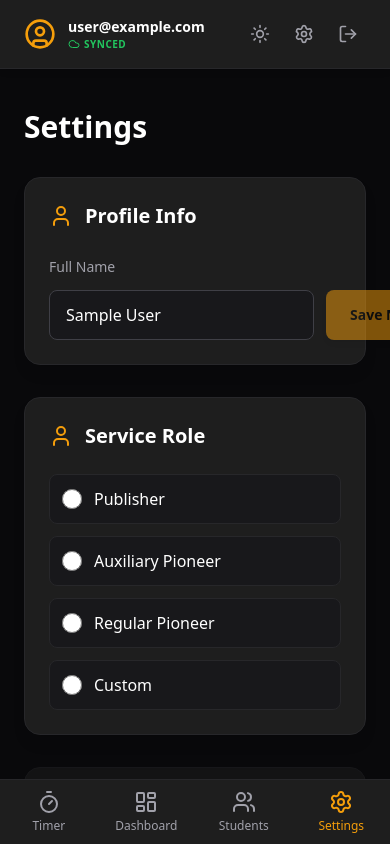
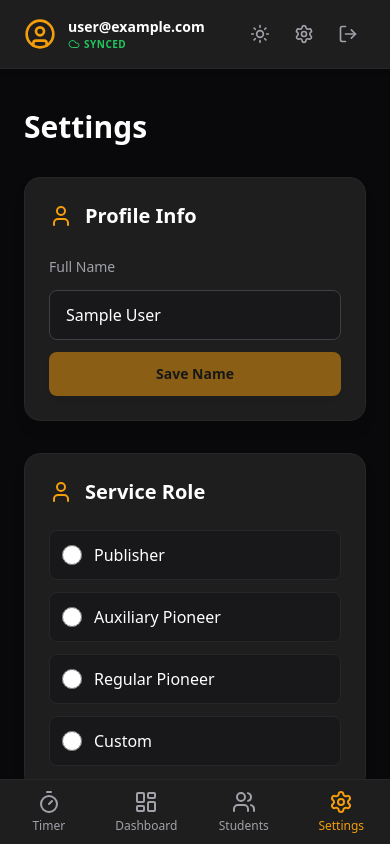
Before and after one commit to 1ncessantlol/field-service-tracker, a React (Vite) app: page /settings in a window 390 px wide. Built offline with nearby package versions, Linux system fonts and the light colour scheme; no server answers; the database is empty; sample sign-in values are in the browser's storage.

Commit message:
Fixed mobile layout overflow for name save button

```diff
--- a/src/pages/SettingsScreen.tsx
+++ b/src/pages/SettingsScreen.tsx
@@ -88,18 +88,18 @@ export default function SettingsScreen() {
 
         <div className="space-y-3">
           <label className="text-sm font-medium text-gray-500 dark:text-zinc-400">Full Name</label>
-          <div className="flex space-x-3">
+          <div className="flex flex-col sm:flex-row gap-3 w-full">
             <input
               type="text"
               value={profileName}
               onChange={(e) => setProfileName(e.target.value)}
-              className="flex-1 px-4 py-3 bg-gray-100 dark:bg-zinc-900 border border-gray-300 dark:border-zinc-700 rounded-lg text-gray-900 dark:text-white focus:outline-none focus:border-primary focus:ring-1 focus:ring-primary"
+              className="w-full sm:flex-1 px-4 py-3 bg-gray-100 dark:bg-zinc-900 border border-gray-300 dark:border-zinc-700 rounded-lg text-gray-900 dark:text-white focus:outline-none focus:border-primary focus:ring-1 focus:ring-primary"
               placeholder="Enter your name"
             />
             <button
               onClick={handleSaveName}
               disabled={isNameSaving || profileName === (user?.displayName || '')}
-              className={`px-6 py-3 font-bold rounded-lg transition-all duration-200 ease-in-out active:scale-95 text-sm shadow-md whitespace-nowrap
+              className={`w-full sm:w-auto px-6 py-3 font-bold rounded-lg transition-all duration-200 ease-in-out active:scale-95 text-sm shadow-md whitespace-nowrap
                 ${nameSaved
                   ? 'bg-green-500 text-white hover:bg-green-600'
                   : 'bg-primary text-white dark:text-[#121212] hover:bg-primaryHover disabled:opacity-50'
```
